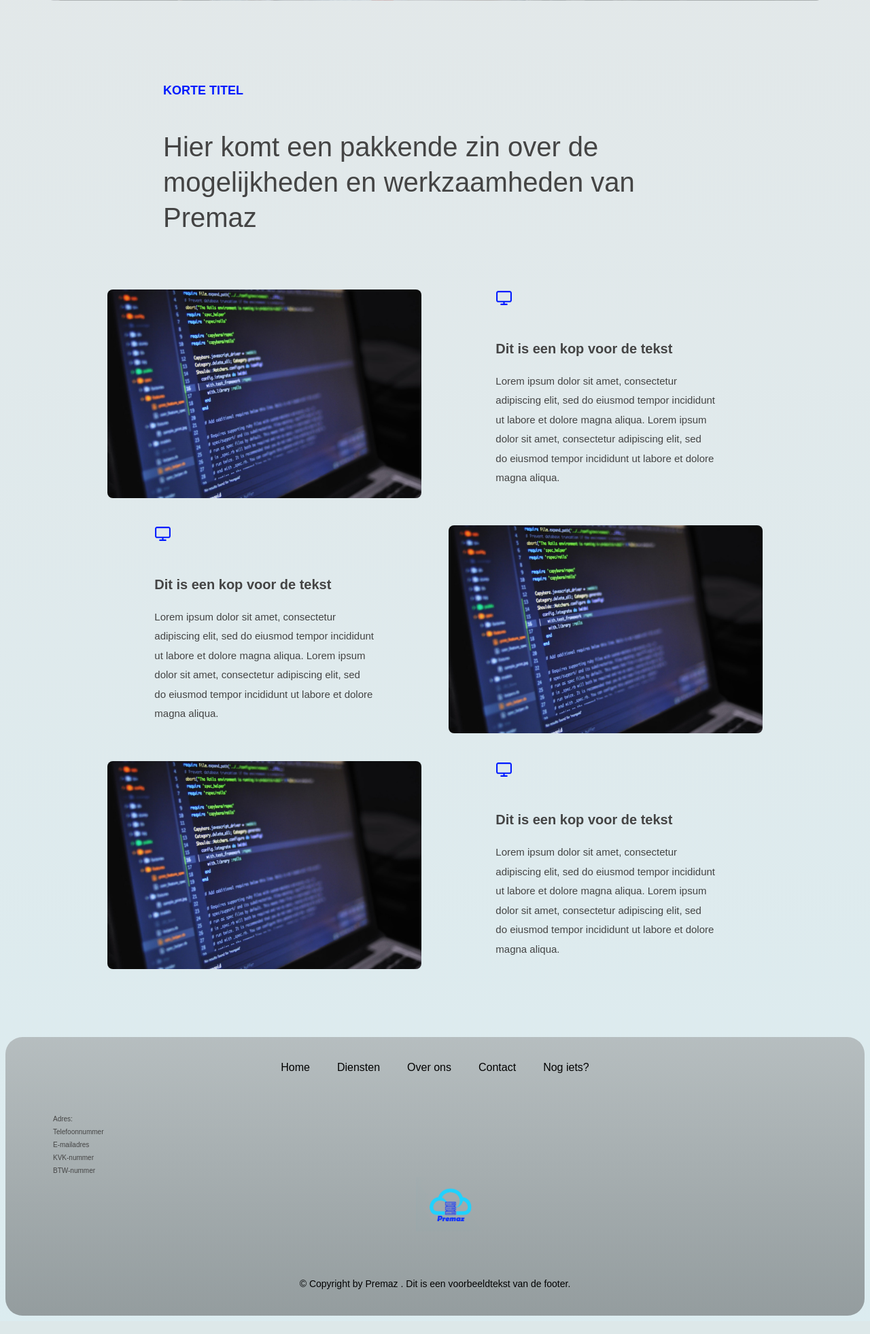
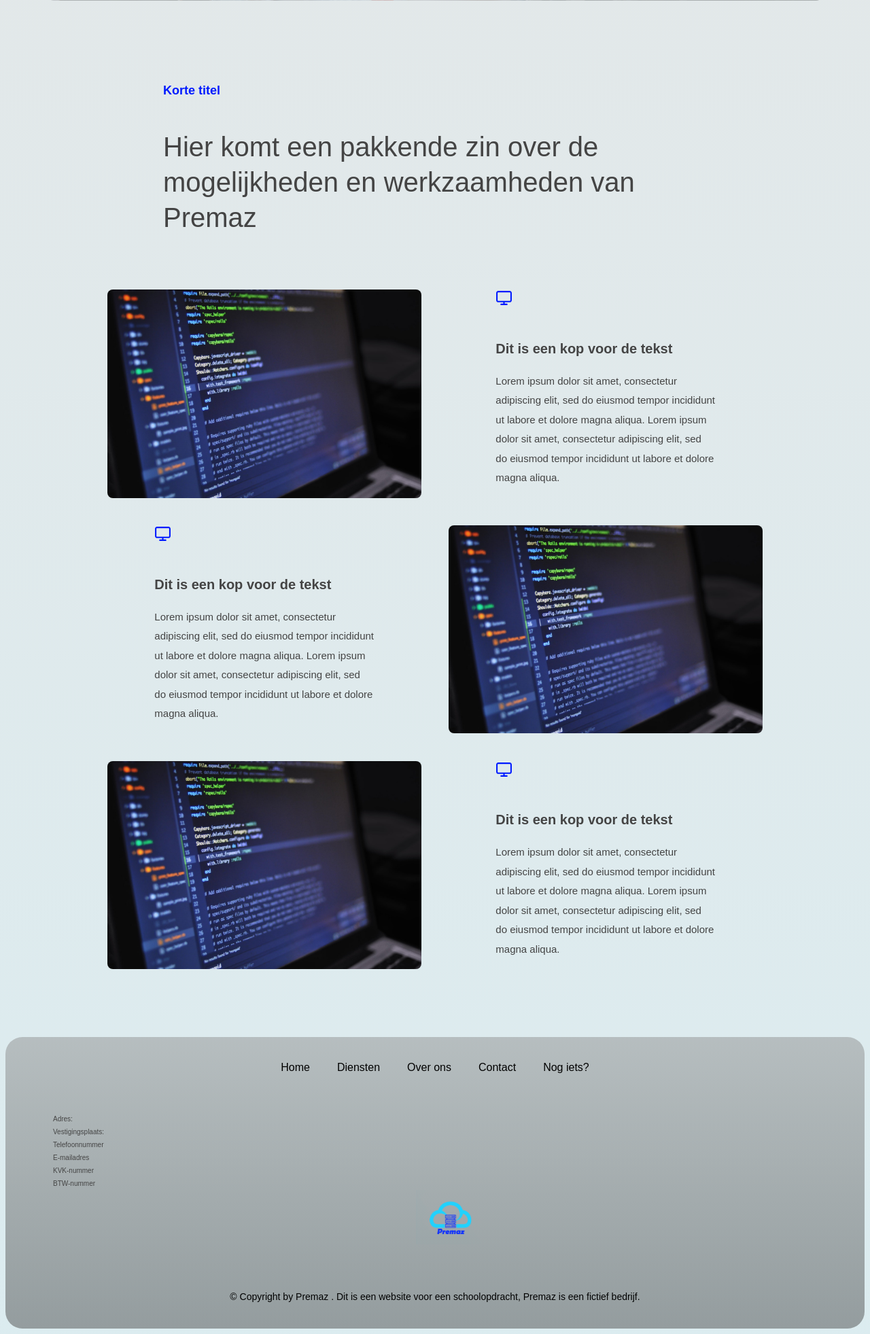
Before and after one commit to leonvsc/Premaz, a PHP site: page / in a window 1280 px wide. Shown: the part 472-2435 px from the top of the page at 68% size. Before the commit the page ends 2408 px from the top, so only its background shows below. Run offline with PHP 8.4, Linux system fonts and the light colour scheme.

Commit message:
Kleine aanpassing

```diff
--- a/JS/modal.js
+++ b/JS/modal.js
@@ -8,6 +8,9 @@ const btnsOpenModal = document.querySelectorAll(".show-modal");
 const openModal = function () {
     modal.classList.remove("hidden");
     overlay.classList.remove("hidden");
+    /* if (modal.classList.contains("hidden")) {
+        document.body.style.position = "fixed";
+    } */
 };
 
 const closeModal = function () {
--- a/css/alineas.css
+++ b/css/alineas.css
@@ -42,7 +42,7 @@
 .section_description {
     font-size: 1.8rem;
     font-weight: 600;
-    text-transform: uppercase;
+    /* text-transform: uppercase; */
     color: var(--color-primary);
     margin-bottom: 1rem;
 }
--- a/index.html
+++ b/index.html
@@ -59,7 +59,7 @@
             </nav>
             <div class="modal hidden">
                 <button class="close-modal">&times;</button>
-                <h1>I'm a modal window 😍</h1>
+                <h1>U kunt nog niet inloggen, hier komt andere informatie😒</h1>
                 <p>
                     Lorem ipsum dolor sit amet, consectetur adipisicing elit,
                     sed do eiusmod tempor incididunt ut labore et dolore magna
@@ -205,6 +205,7 @@
             <div class="contactgegevens">
                 <ul>
                     <li class="gegevens">Adres:</li>
+                    <li class="gegevens">Vestigingsplaats:</li>
                     <li class="gegevens">Telefoonnummer</li>
                     <li class="gegevens">E-mailadres</li>
                     <li class="gegevens">KVK-nummer</li>
@@ -228,7 +229,8 @@
                 >
                     Premaz
                 </a>
-                . Dit is een voorbeeldtekst van de footer.
+                . Dit is een website voor een schoolopdracht, Premaz is een
+                fictief bedrijf.
             </p>
         </footer>
         <script type="text/javascript" src="js/modal.js"></script>
```
